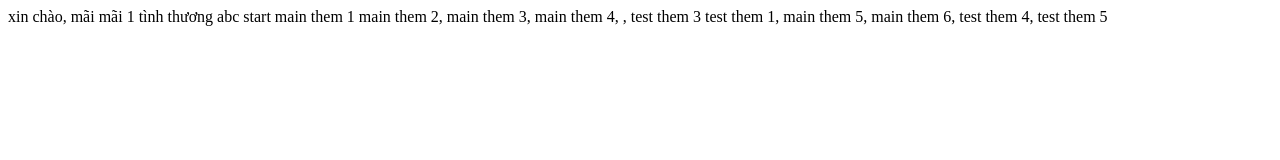
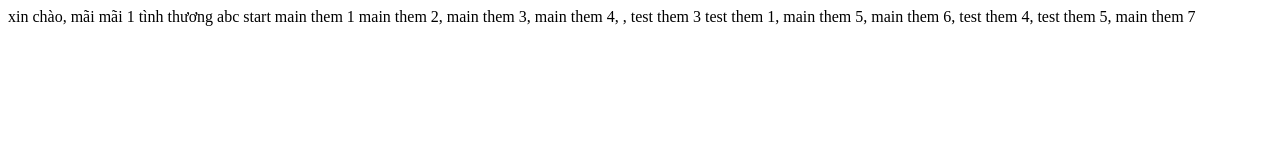
Before and after one commit to gialongchuai/abc, a plain HTML site: page index.html in a window 1280 px wide. Drawn offline with Linux system fonts and the light colour scheme.

Commit message:
main them 7

```diff
--- a/index.html
+++ b/index.html
@@ -10,6 +10,6 @@
     start
     main them 1
     main them 2, main them 3, main them 4, , test them 3
-    test them 1, main them 5, main them 6, test them 4, test them 5
+    test them 1, main them 5, main them 6, test them 4, test them 5, main them 7
 </body>
 </html>
```
